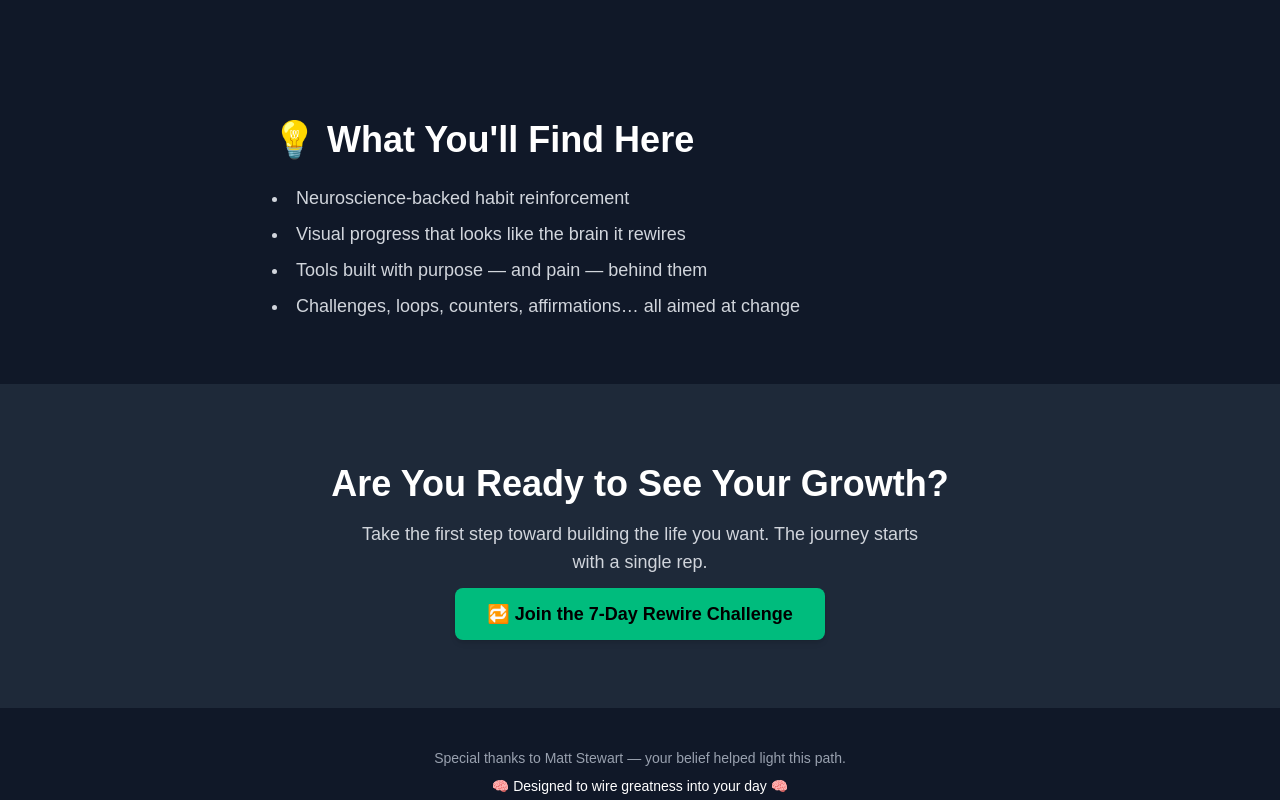
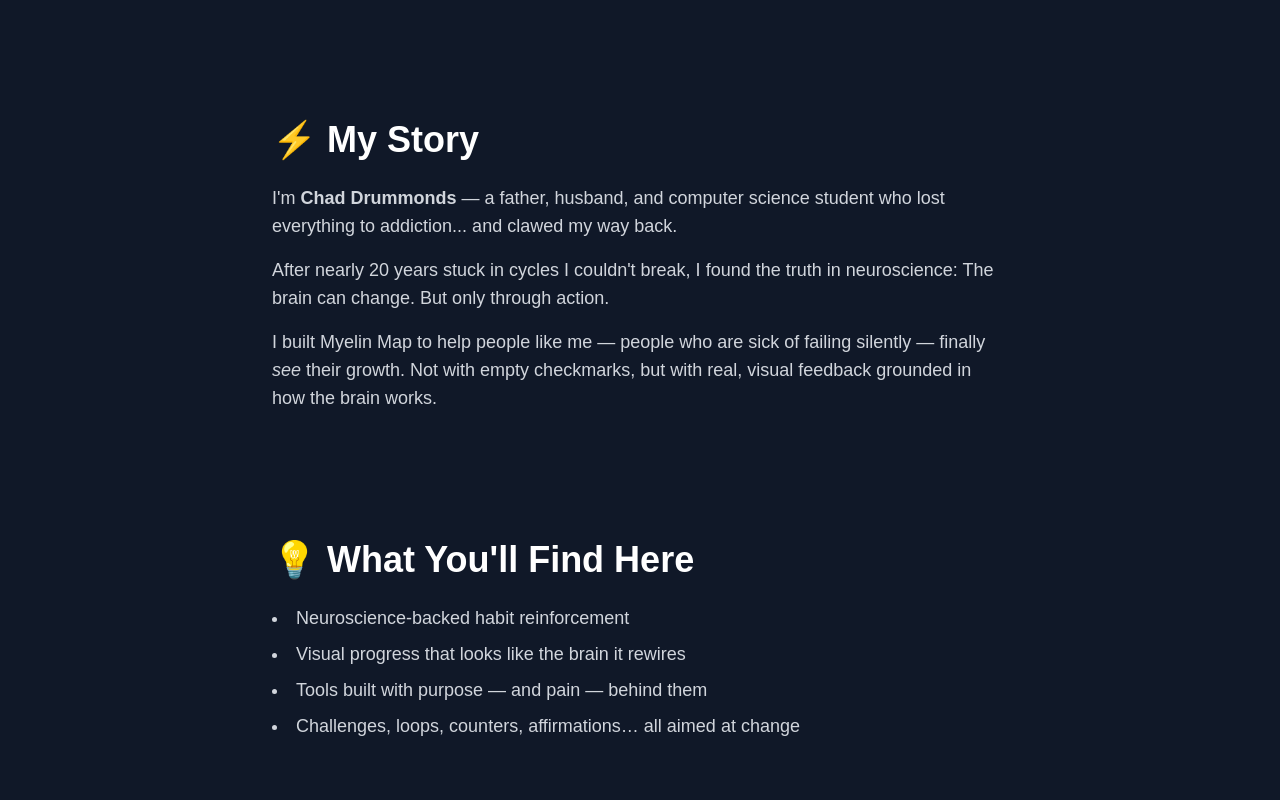
Before and after one commit to bl0ckchained/myelinmap, a Next.js app: page / in a window 1280 px wide. Shown: the part 2360-3160 px from the top of the page. Built offline with nearby package versions, Linux system fonts and the light colour scheme.

Commit message:
updated home page

```diff
--- a/pages/index.tsx
+++ b/pages/index.tsx
@@ -325,6 +325,25 @@
           </p>
         </HomeSection>
 
+        <HomeSection title="⚡ My Story">
+          <p className="text-lg text-gray-300">
+            I&apos;m <strong>Chad Drummonds</strong> &mdash; a father, husband, and
+            computer science student who lost everything to addiction... and
+            clawed my way back.
+          </p>
+          <p className="text-lg text-gray-300">
+            After nearly 20 years stuck in cycles I couldn&apos;t break, I found the
+            truth in neuroscience: The brain can change. But only through
+            action.
+          </p>
+          <p className="text-lg text-gray-300">
+            I built Myelin Map to help people like me &mdash; people who are sick of
+            failing silently &mdash; finally <em>see</em> their growth. Not with empty
+            checkmarks, but with real, visual feedback grounded in how the brain
+            works.
+          </p>
+        </HomeSection>
+
         <HomeSection title="💡 What You&apos;ll Find Here">
           <ul className="list-disc list-inside text-gray-300 text-lg space-y-2">
             <li>Neuroscience-backed habit reinforcement</li>
@@ -353,4 +372,3 @@
     </>
   );
 }
-// End of Home Page Component
```
